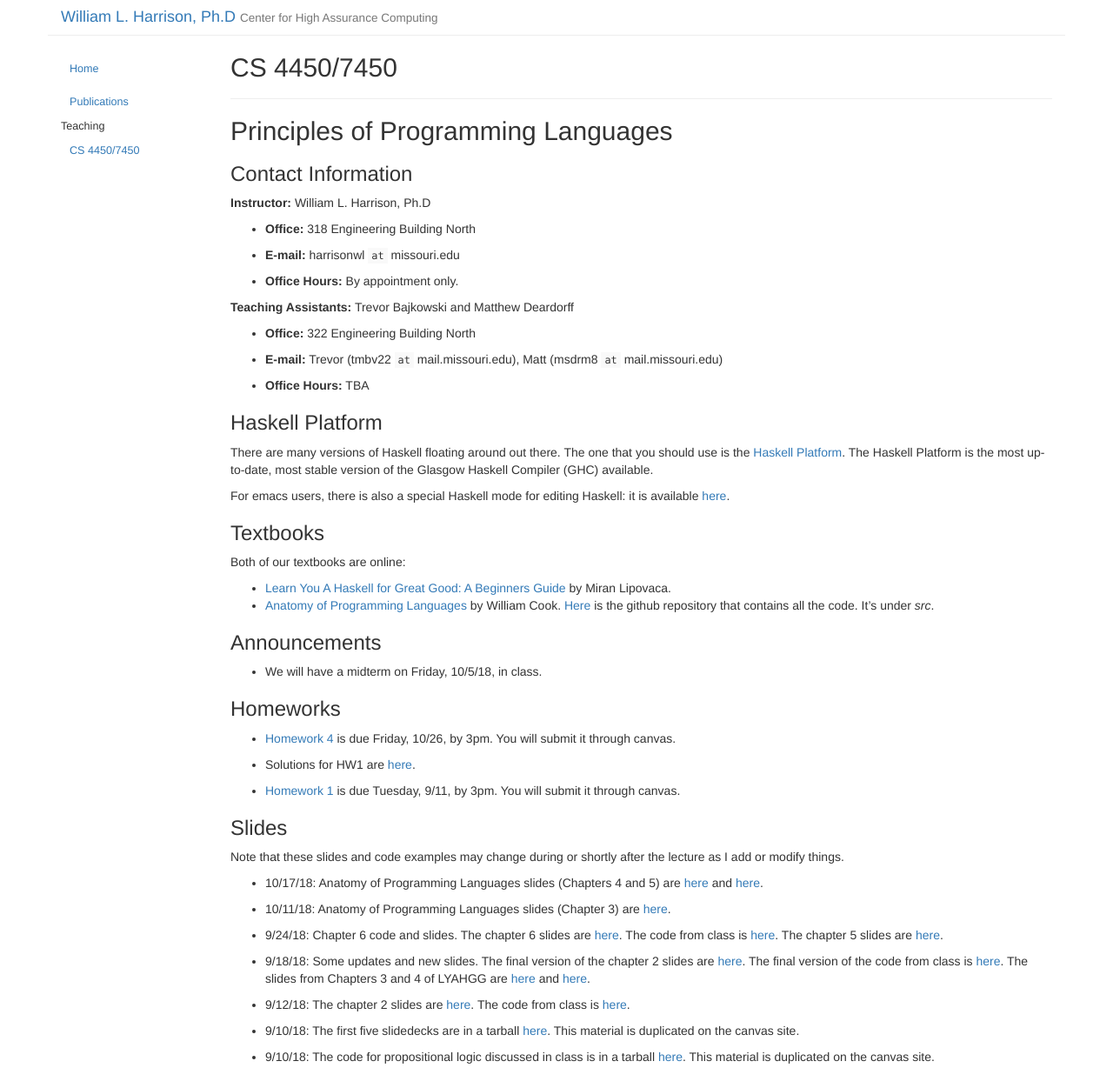
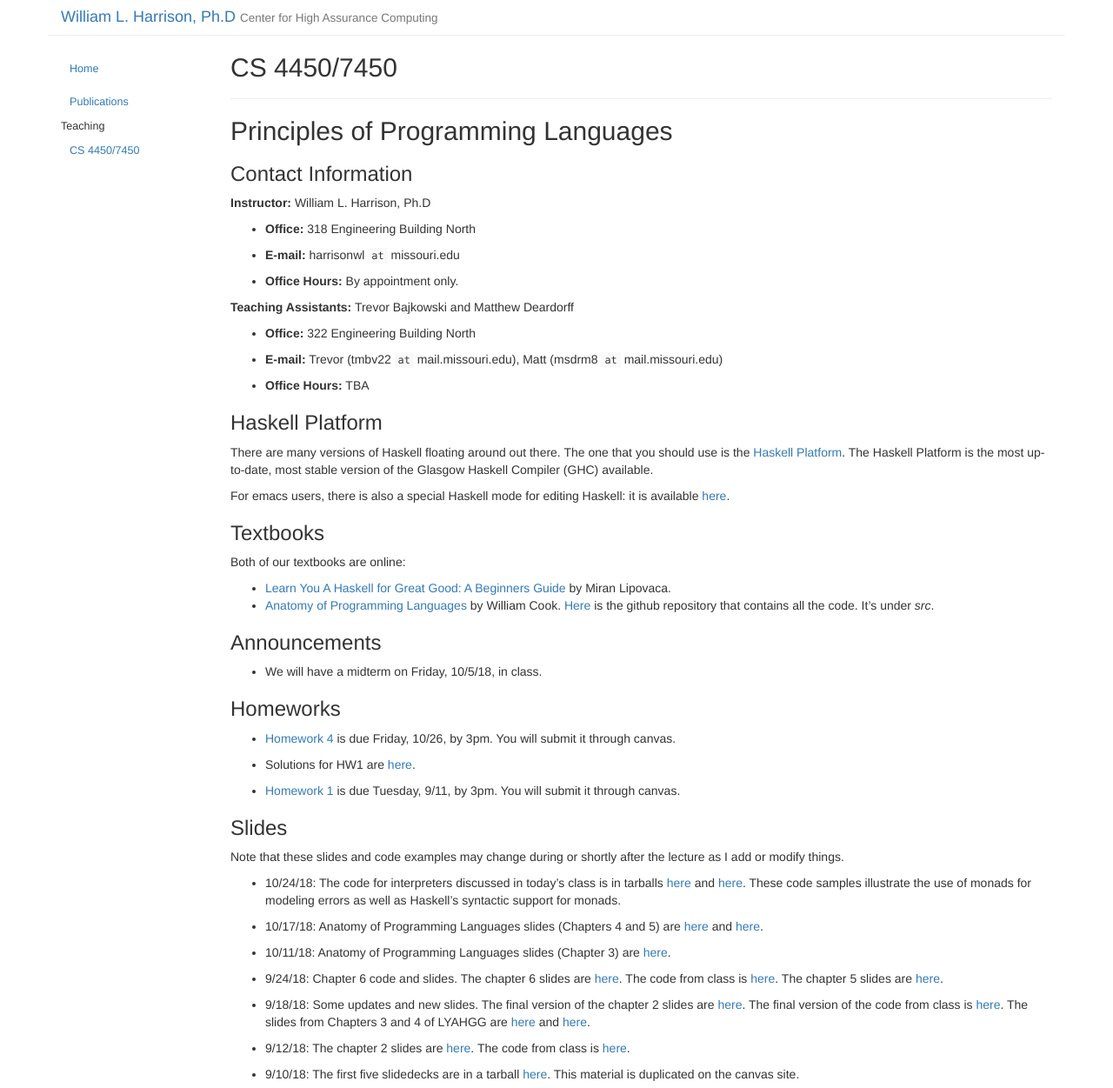
Before and after one commit to harrisonwl/harrisonwl.github.io, a Jekyll site: the page built from _posts/2018-09-10-cs4450.md, in a window 1280 px wide, cut to the strip 0-1251 px from the top of the page. Shown: the whole strip at 87% size. Built offline with Jekyll 4.4.1, drawn with Linux system fonts in a browser that asks for light colours.

Commit message:
adding new slides

```diff
--- a/_posts/2018-09-10-cs4450.md
+++ b/_posts/2018-09-10-cs4450.md
@@ -61,6 +61,8 @@ Both of our textbooks are online:
 
 Note that these slides and code examples may change during or shortly after the lecture as I add or modify things.
 
+* 10/24/18: The code for interpreters discussed in today's class is in tarballs <a href="https://harrisonwl.github.io/assets/courses/popl/fall2018/languages/FiveInterpreters.tar.gz">here</a> and <a href="https://harrisonwl.github.io/assets/courses/popl/fall2018/languages/ErrorChecking.tar.gz">here</a>. These code samples illustrate the use of monads for modeling errors as well as Haskell's syntactic support for monads.
+
 * 10/17/18: Anatomy of Programming Languages slides (Chapters 4 and 5) are <a href="https://harrisonwl.github.io/assets/courses/popl/fall2018/slides/AoPL4.pdf">here</a> and <a href="https://harrisonwl.github.io/assets/courses/popl/fall2018/slides/AoPL5.pdf">here</a>.
 
 * 10/11/18: Anatomy of Programming Languages slides (Chapter 3) are <a href="https://harrisonwl.github.io/assets/courses/popl/fall2018/slides/AoPL3.pdf">here</a>.
```
Also changed, not shown: 2 other files.
